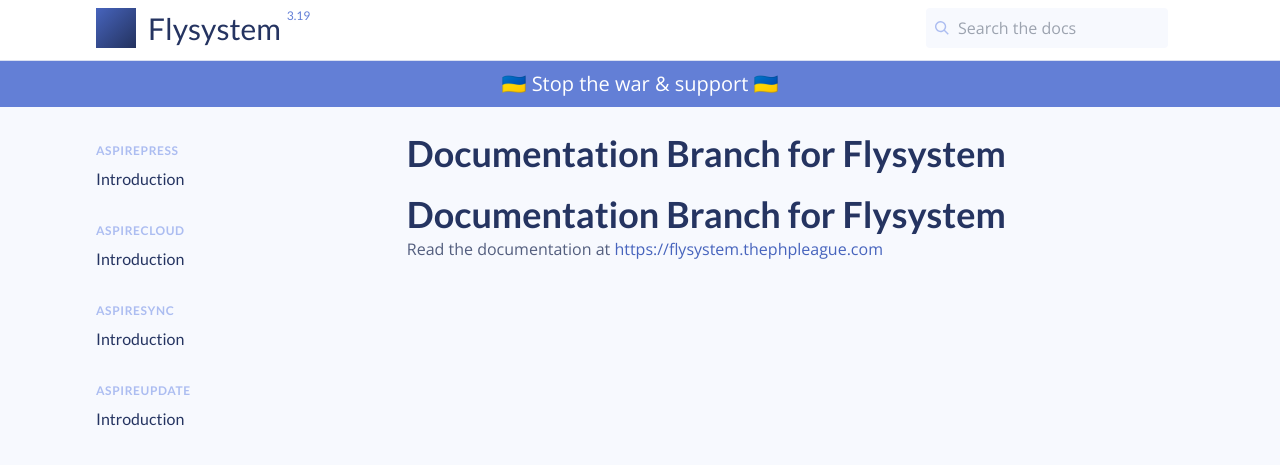
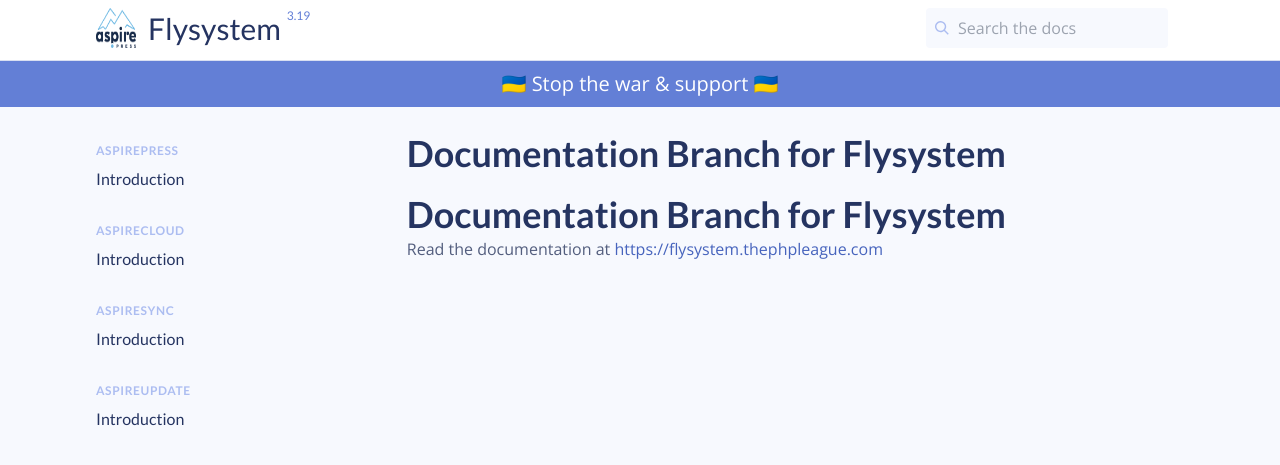
Before and after one commit to aspirepress/documentation, a Jekyll site: the page built from README.md, in a window 1280 px wide. Shown: the top 465 px of the page. Built offline with Jekyll 4.4.1, drawn with Linux system fonts in a browser that asks for light colours; our own code applies the rules of GitHub Pages for plain Markdown files; comment, search, counter and statistics services are not loaded.

Commit message:
Updating image to AspirePress logo

```diff
--- a/_layouts/default.html
+++ b/_layouts/default.html
@@ -20,7 +20,7 @@
     <div class="max-w-2xl mx-auto px-4 py-2">
         <div class="flex items-center flex-no-shrink top-0">
             <a href="/" class="flex items-center h-10">
-                <img class="h-10 w-10 mr-3" width="30" height="30" src="/img/flysystem.svg?animated=yes"/>
+                <img class="h-10 w-10 mr-3" width="30" height="30" src="/img/aspirepress.png"/>
                 <span class="pr-2 font-normal overflow-hidden font-heading text-3xl text-indigo-darkest -sm:hidden">
                     Flysystem
                     {% if page.url contains "/v1/" %}
```
Also changed, not shown: img/aspirepress.png (added), img/azure.svg (deleted), img/become_a_patron_button.png (deleted), img/flysystem-static.svg (deleted), img/flysystem.svg (deleted), img/laravel.svg (deleted), img/nette.png (deleted), img/question.svg (deleted), img/silverstripe-logo-only-light-web.png (deleted), img/symfony.svg (deleted).
